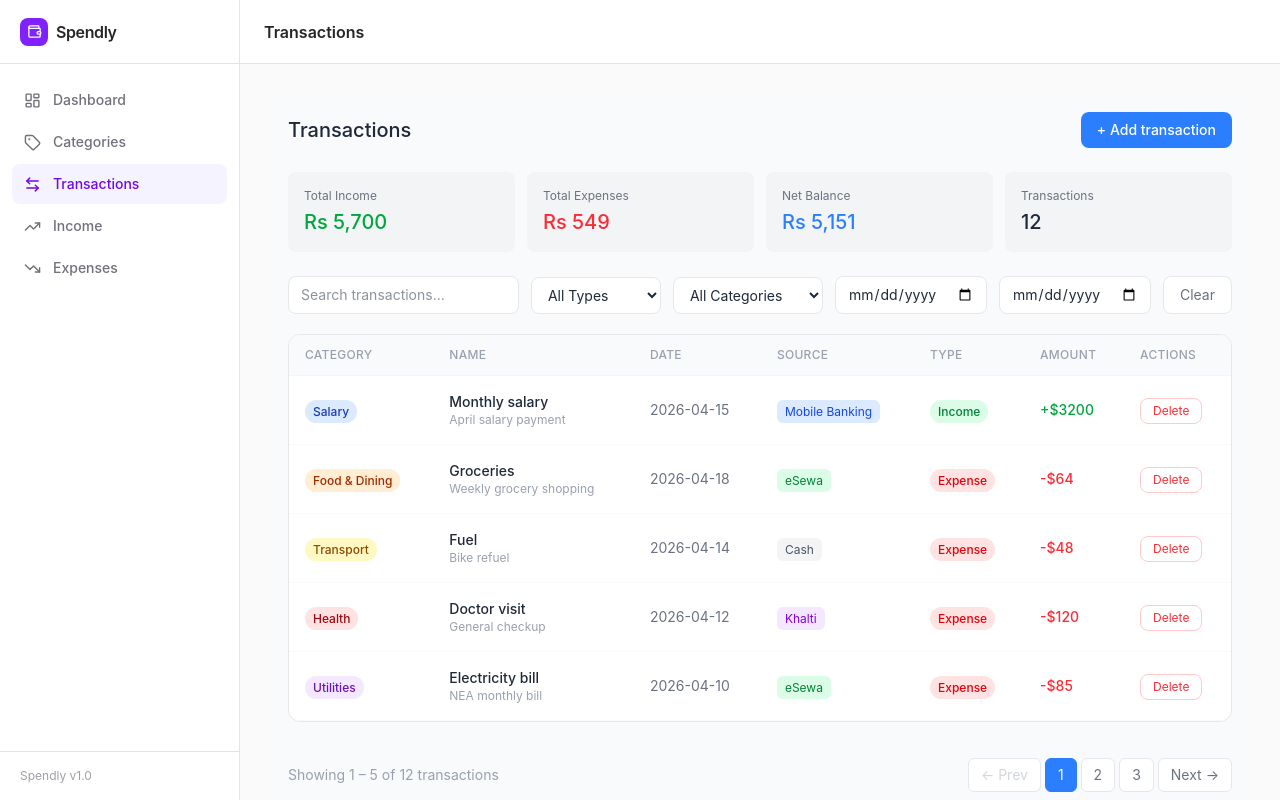
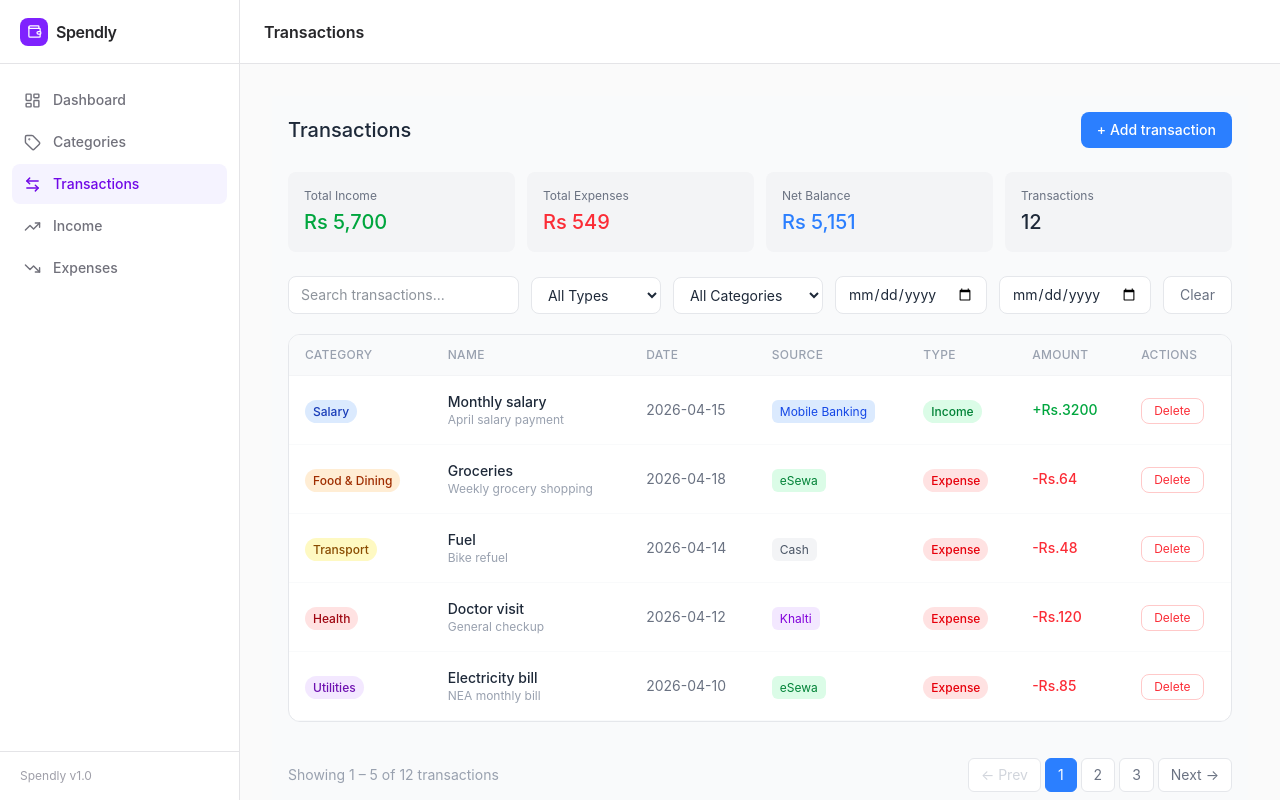
Before and after one commit to prafisa/Expense-Tracker-A, a React (Vite) app: page /transactions in a window 1280 px wide. Built offline with nearby package versions, Linux system fonts and the light colour scheme.

Commit message:
currency changed in transaction

```diff
--- a/src/components/Transactions/TransactionTable.jsx
+++ b/src/components/Transactions/TransactionTable.jsx
@@ -93,7 +93,7 @@ const TransactionTable = ({ transactions }) => {
               <td className={`px-4 py-4 text-sm font-medium ${
                 txn.type === "INCOME" ? "text-green-600" : "text-red-500"
               }`}>
-                {txn.type === "INCOME" ? `+$${txn.amount}` : `-$${txn.amount}`}
+                {txn.type === "INCOME" ? `+Rs.${txn.amount}` : `-Rs.${txn.amount}`}
               </td>
 
               {/* Actions — only Delete */}
@@ -106,7 +106,7 @@ const TransactionTable = ({ transactions }) => {
                 </button>
               </td>
 
-            </tr>
+              </tr>
           ))}
         </tbody>
       </table>
```
